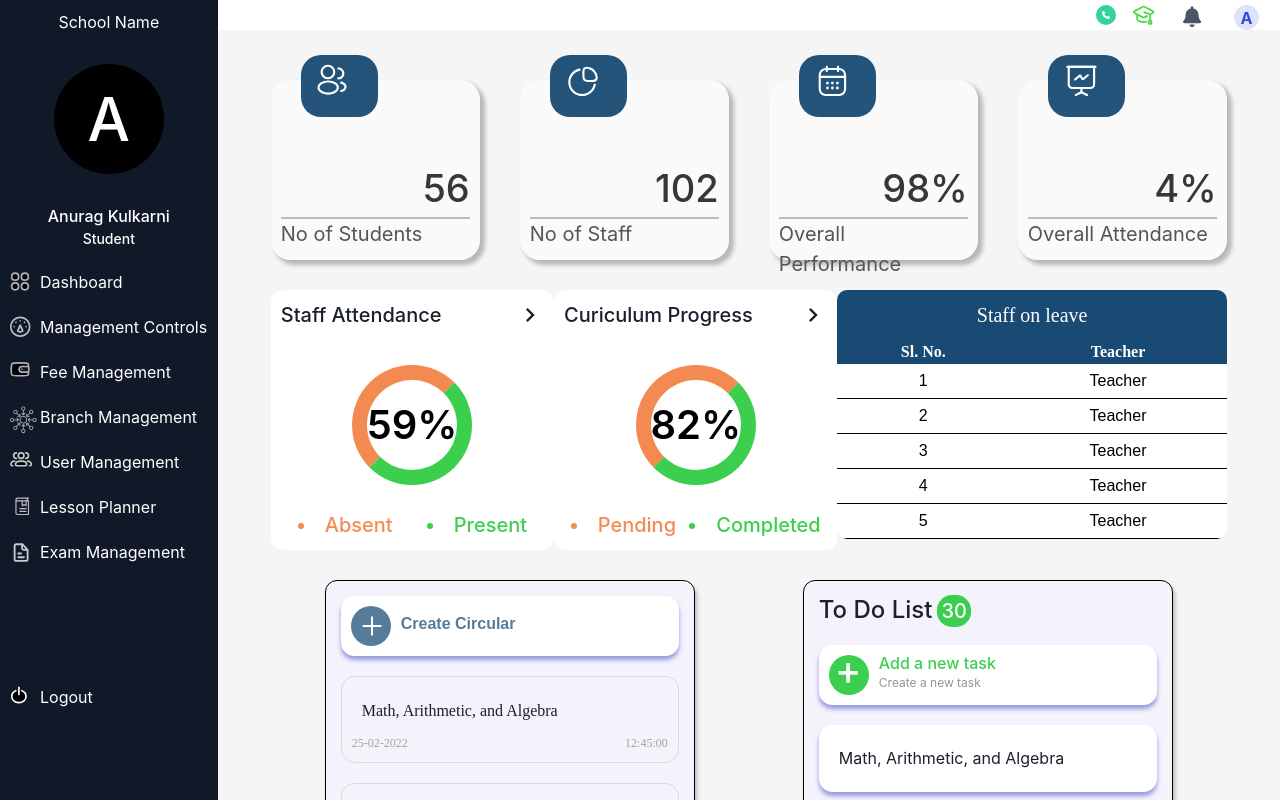
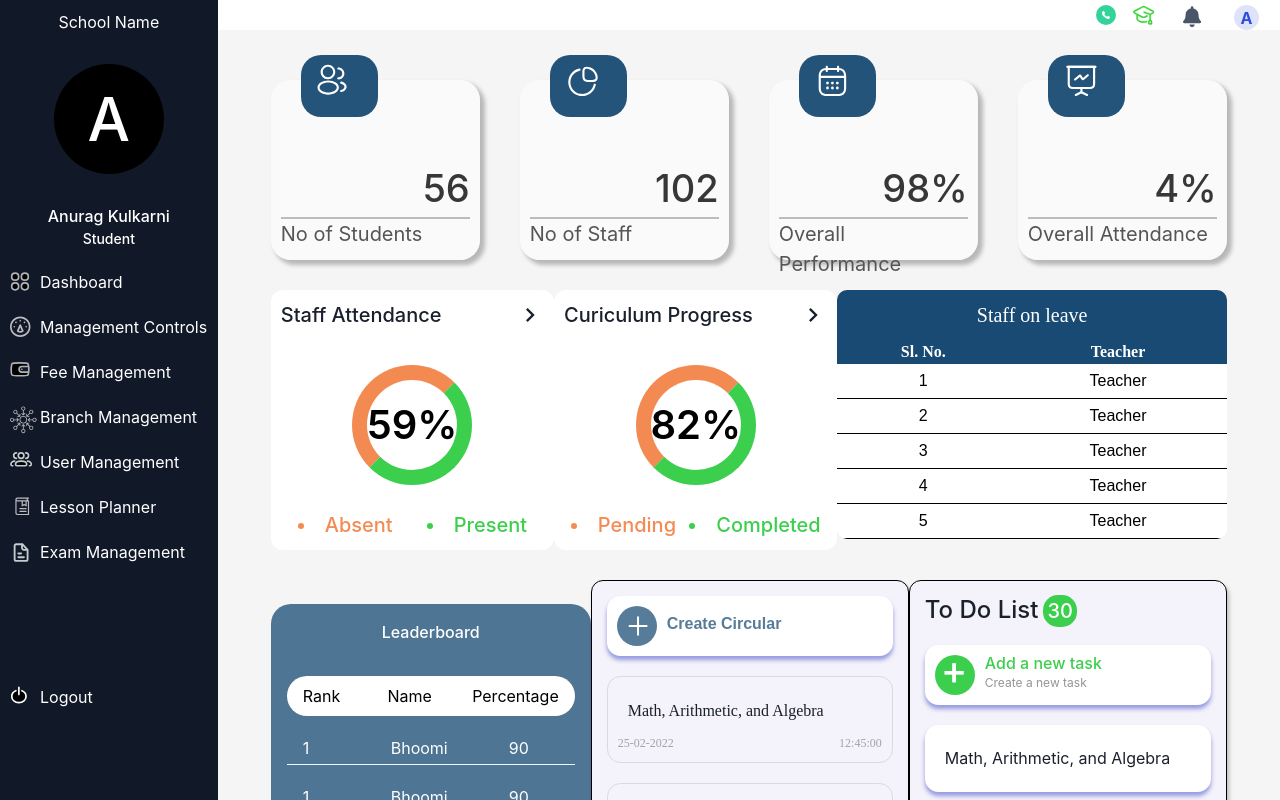
Before and after one commit to DezyNation/instituteiq, a Next.js app: page /dashboard/incharge in a window 1280 px wide. Built offline with nearby package versions, Linux system fonts and the light colour scheme.

Commit message:
Added Leaderboard to incharge index

```diff
--- a/src/Components/Incharge/Index/Dashboard.jsx
+++ b/src/Components/Incharge/Index/Dashboard.jsx
@@ -5,6 +5,7 @@ import React from "react";
 import MainPage from "../../Layout Components/MainPage/MainPage";
 import Cards from "../../Layout Components/Misc/Cards";
 import CircularStat from "../../Layout Components/Misc/CircularStat";
+import LeaderBoard from "./LeaderBoard";
 import LeavesList from "./LeavesList";
 import RecentCircular from "./RecentCircular";
 import ResearchCircular from "./RecentCircular";
@@ -32,6 +33,7 @@ const Dashboard = () => {
         <LeavesList />
       </Flex>
       <Flex mt="30px" w="100%" justifyContent="space-around">
+        <LeaderBoard />
         <RecentCircular />
         <ToDoList />
       </Flex>
--- /dev/null
+++ b/src/Components/Incharge/Index/LeaderBoard.jsx
@@ -0,0 +1,130 @@
+import { Badge, Box, HStack, Stack, Text, VStack } from "@chakra-ui/react";
+import React from "react";
+import { BsPlusCircleFill } from "react-icons/bs";
+
+export const ThreeColTable = ({ head, body, color }) => {
+  return (
+    <>
+      <VStack w={"full"} pb={4} rounded={16} overflow={"hidden"} bg={"#F4F2FA"}>
+        <HStack w={"full"} spacing={2} px={3} py={2} bg={color} color={"white"}>
+          {head.map((item, key) => {
+            return (
+              <>
+                <Text
+                  key={key}
+                  flex={1}
+                  textAlign={"center"}
+                  fontWeight={"semibold"}
+                  fontSize={"xs"}
+                  textTransform={"capitalize"}
+                >
+                  {item}
+                </Text>
+              </>
+            );
+          })}
+        </HStack>
+        {body.map((entry, key) => {
+          return (
+            <HStack w={"90%"} spacing={2} py={1} borderBottom={"1px"}>
+              <Text flex={1} textAlign={"center"} fontSize={"xs"}>
+                {key + 1}
+              </Text>
+              <Text flex={1} textAlign={"center"} fontSize={"xs"}>
+                {entry.col2}
+              </Text>
+              <Text flex={1} textAlign={"center"} fontSize={"xs"}>
+                {entry.col3}
+              </Text>
+            </HStack>
+          );
+        })}
+      </VStack>
+    </>
+  );
+};
+
+const LeaderBoard = () => {
+  const leaderboardData = [
+    {
+      rank: 1,
+      name: "Bhoomi",
+      percentage: 90,
+    },
+    {
+      rank: 1,
+      name: "Bhoomi",
+      percentage: 90,
+    },
+    {
+      rank: 1,
+      name: "Bhoomi",
+      percentage: 90,
+    },
+    {
+      rank: 1,
+      name: "Bhoomi",
+      percentage: 90,
+    },
+    {
+      rank: 1,
+      name: "Bhoomi",
+      percentage: 90,
+    },
+  ];
+
+  return (
+    <Stack
+      direction={["column", "row"]}
+      spacing={6}
+      py={6}
+      justifyContent={"space-between"}
+    >
+      <VStack
+        h={"sm"}
+        p={4}
+        bg={"#26567CCC"}
+        color={"white"}
+        w={["full", "xs"]}
+        roundedTop={20}
+      >
+        <Text fontWeight={"medium"} pb={6}>
+          Leaderboard
+        </Text>
+        <HStack
+          rounded={"full"}
+          w={"full"}
+          px={4}
+          py={2}
+          bg={"white"}
+          color={"black"}
+        >
+          <Text flex={1}>Rank</Text>
+          <Text flex={1}>Name</Text>
+          <Text flex={1}>Percentage</Text>
+        </HStack>
+        {leaderboardData.map((student, key) => {
+          return (
+            <HStack
+              key={key}
+              px={4}
+              pt={3}
+              pb={1}
+              w={"full"}
+              borderBottom={"1px"}
+              borderBottomColor={"aliceblue"}
+            >
+              <Text flex={1}>{student.rank}</Text>
+              <Text flex={1}>{student.name}</Text>
+              <Text flex={1} textAlign={"center"}>
+                {student.percentage}
+              </Text>
+            </HStack>
+          );
+        })}
+      </VStack>
+    </Stack>
+  );
+};
+
+export default LeaderBoard;
```
